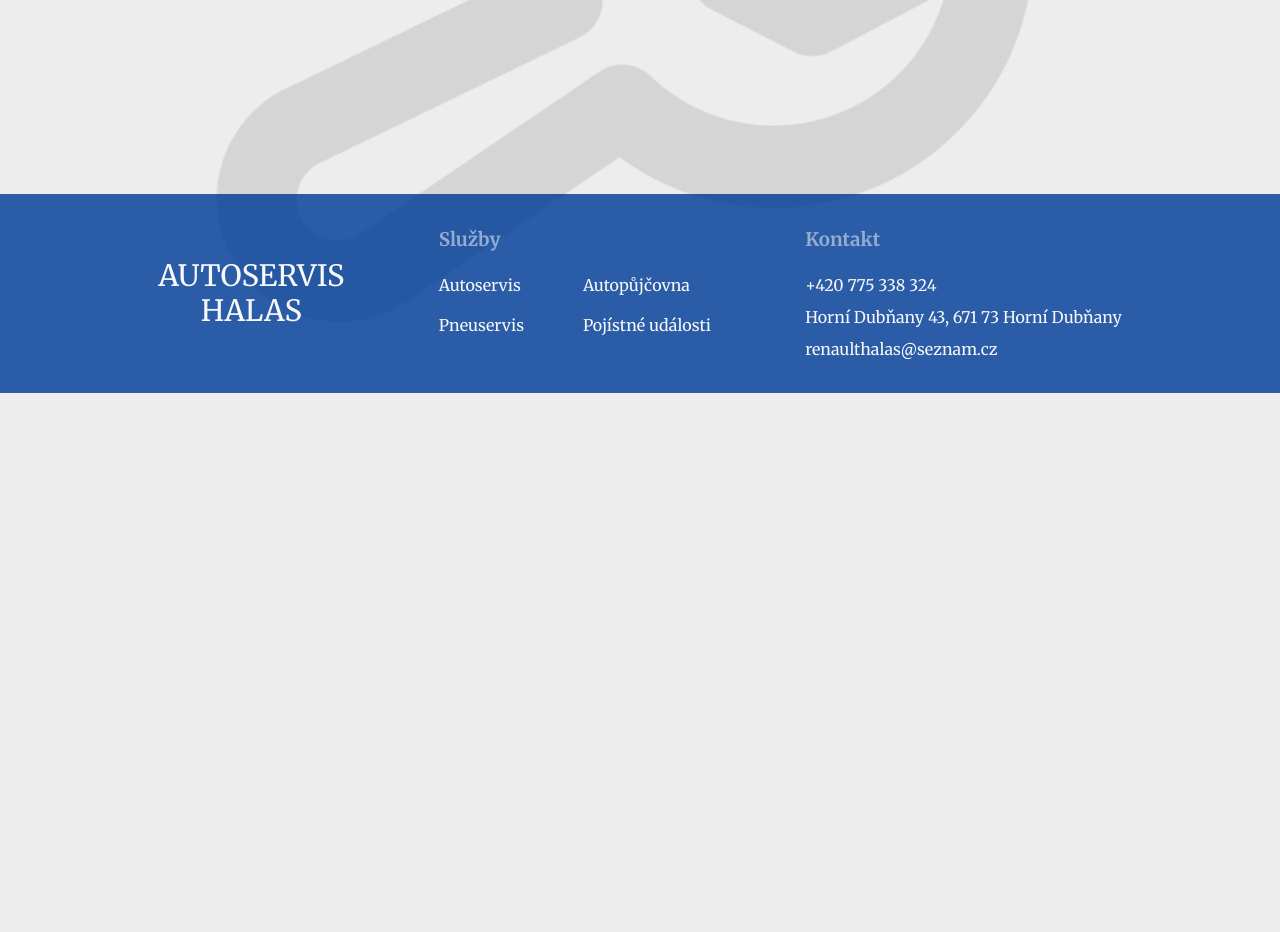
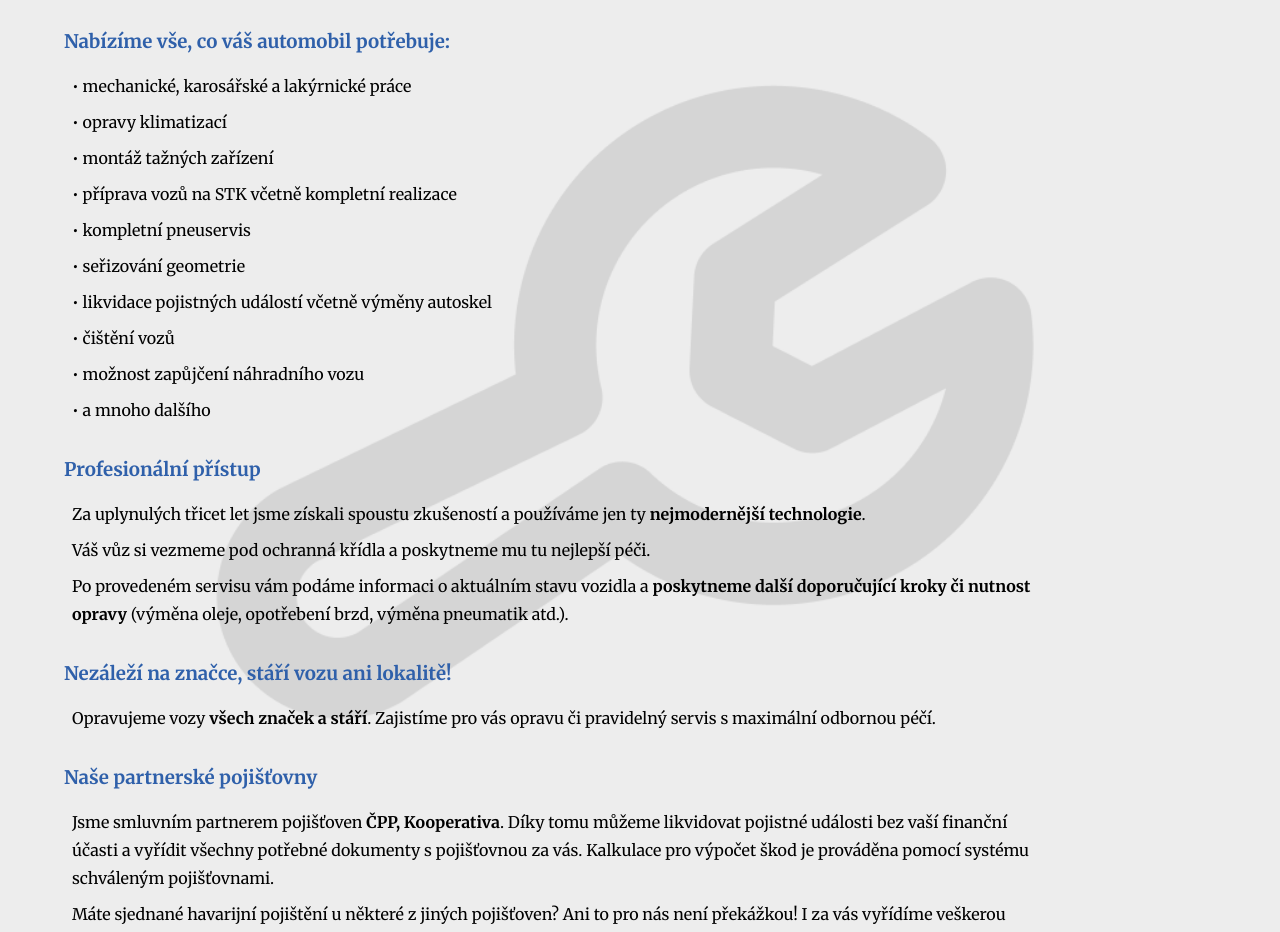
Before and after one commit to SedrlaP/ahWeb, a React (Vite) app: page /onas in a window 1280 px wide. Shown: the part 407-1339 px from the top of the page. Before the commit the page ends 800 px from the top, so only its background shows below. Built offline with nearby package versions, Linux system fonts and the light colour scheme.

Commit message:
add content for Onas

```diff
--- a/src/pages/ONas/ONas.jsx
+++ b/src/pages/ONas/ONas.jsx
@@ -4,8 +4,38 @@ function ONas() {
   return (
     <>
       <Hero title={"O nás"} img={""} />
-      <div className="wrapper wrapper-block text-formating">
+      <div className="wrapper wrapper-block text-spacer text-formating">
+        <h3>Kdo jsme a co nabízíme?</h3>
+        <p>Potřebujete opravit váš osobní či užitkový vůz nebo zajistit jeho pravidelný servis? Zastavte se u nás! Jsme autoservis s téměř 30letou tradicí.</p>
 
+        <div className="text-block">
+          <h3>Nabízíme vše, co váš automobil potřebuje:</h3>
+          <p>• mechanické, karosářské a lakýrnické práce</p>
+          <p>• opravy klimatizací</p>
+          <p>• montáž tažných zařízení</p>
+          <p>• příprava vozů na STK včetně kompletní realizace</p>
+          <p>• kompletní pneuservis</p>
+          <p>• seřizování geometrie</p>
+          <p>• likvidace pojistných událostí včetně výměny autoskel</p>
+          <p>• čištění vozů</p>
+          <p>• možnost zapůjčení náhradního vozu</p>
+          <p>• a mnoho dalšího</p>
+        </div>
+        <div className="text-block">
+          <h3>Profesionální přístup</h3>
+          <p>Za uplynulých třicet let jsme získali spoustu zkušeností a používáme jen ty <strong>nejmodernější technologie</strong>.</p>
+          <p>Váš vůz si vezmeme pod ochranná křídla a poskytneme mu tu nejlepší péči.</p>
+          <p>Po provedeném servisu vám podáme informaci o aktuálním stavu vozidla a <strong>poskytneme další doporučující kroky či nutnost opravy</strong> (výměna oleje, opotřebení brzd, výměna pneumatik atd.).</p>
+        </div>
+        <div className="text-block">
+          <h3>Nezáleží na značce, stáří vozu ani lokalitě!</h3>
+          <p>Opravujeme vozy <strong>všech značek a stáří</strong>. Zajistíme pro vás opravu či pravidelný servis s maximální odbornou péčí.</p>
+        </div>
+        <div className="text-block">
+          <h3>Naše partnerské pojišťovny</h3>
+          <p>Jsme smluvním partnerem pojišťoven <strong>ČPP, Kooperativa</strong>. Díky tomu můžeme likvidovat pojistné události bez vaší finanční účasti a vyřídit všechny potřebné dokumenty s pojišťovnou za vás. Kalkulace pro výpočet škod je prováděna pomocí systému schváleným pojišťovnami.</p>
+          <p>Máte sjednané havarijní pojištění u některé z jiných pojišťoven? Ani to pro nás není překážkou! I za vás vyřídíme veškerou komunikaci a potřebnou dokumentaci s pojišťovnou, včetně prohlídky technikem (i zde bez finanční účasti).</p>
+        </div>
       </div>
     </>
   )
```
